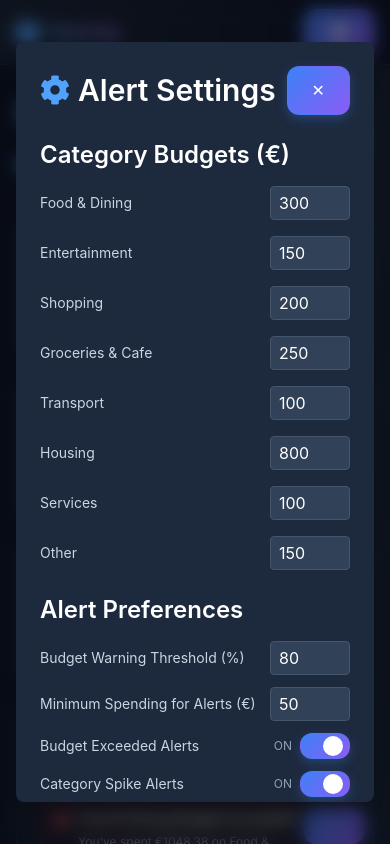
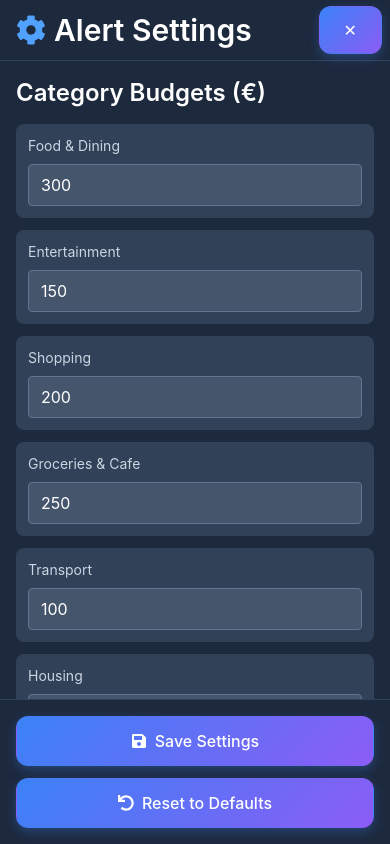
Before and after one commit to vikingnope/code-sprint, a React (Vite) app: page / in a window 390 px wide. Both pictures are taken after a click on the button 317 px from the left and 759 px from the top of the page. Shown: the top 844 px of the page. Built offline with nearby package versions, Linux system fonts and the light colour scheme.

Commit message:
fixed mobile settings

```diff
--- a/index.html
+++ b/index.html
@@ -2,7 +2,7 @@
 <html lang="en">
   <head>
     <meta charset="UTF-8" />
-    <link rel="icon" type="image/svg+xml" href="/spendy.png" />
+    <link rel="icon" type="image/svg+xml" href="/favicon.ico" />
     <meta name="viewport" content="width=device-width, initial-scale=1.0" />
     <title>Spendy</title>
   </head>
--- a/src/components/dashboard/AlertSettings.jsx
+++ b/src/components/dashboard/AlertSettings.jsx
@@ -55,8 +55,120 @@
   }
 
   const modalContent = (
-    <div className="fixed inset-0 bg-black/50 backdrop-blur-sm flex items-center justify-center p-4" style={{ zIndex: 10000 }}>
-      <div className="bg-slate-800 rounded-lg p-6 max-w-2xl w-full max-h-[90vh] overflow-y-auto shadow-2xl relative">
+    <div className="fixed inset-0 bg-black/50 backdrop-blur-sm sm:flex sm:items-center sm:justify-center sm:p-4" style={{ zIndex: 10000 }}>
+      {/* Mobile: Full screen modal */}
+      <div className="sm:hidden fixed inset-0 bg-slate-800 overflow-y-auto">
+        <div className="sticky top-0 bg-slate-800 border-b border-slate-700 px-4 py-3 flex items-center justify-between z-10">
+          <h2 className="text-lg font-bold text-white flex items-center gap-2">
+            <FaCog className="text-blue-400" />
+            Alert Settings
+          </h2>
+          <button
+            onClick={onClose}
+            className="text-slate-400 hover:text-white transition-colors text-xl p-2 -m-2"
+          >
+            ✕
+          </button>
+        </div>
+
+        <div className="px-4 py-4 space-y-6 pb-32">
+          {/* Budget Thresholds */}
+          <div>
+            <h3 className="text-base font-semibold text-white mb-4">Category Budgets (€)</h3>
+            <div className="space-y-3">
+              {Object.entries(localBudgetThresholds).map(([category, amount]) => (
+                <div key={category} className="bg-slate-700 rounded-lg p-3">
+                  <label className="text-slate-300 text-sm block mb-2">{category}</label>
+                  <input
+                    type="number"
+                    value={amount || 0}
+                    onChange={(e) => handleBudgetChange(category, e.target.value)}
+                    className="w-full px-3 py-2 bg-slate-600 text-white rounded border border-slate-500 focus:border-blue-400 focus:outline-none"
+                  />
+                </div>
+              ))}
+            </div>
+          </div>
+
+          {/* Alert Settings */}
+          <div>
+            <h3 className="text-base font-semibold text-white mb-4">Alert Preferences</h3>
+            <div className="space-y-3">
+              <div className="bg-slate-700 rounded-lg p-3">
+                <label className="text-slate-300 text-sm block mb-2">Budget Warning Threshold (%)</label>
+                <input
+                  type="number"
+                  min="50"
+                  max="100"
+                  value={localAlertSettings.budgetWarningThreshold || 80}
+                  onChange={(e) => handleSettingChange('budgetWarningThreshold', Number(e.target.value))}
+                  className="w-full px-3 py-2 bg-slate-600 text-white rounded border border-slate-500 focus:border-blue-400 focus:outline-none"
+                />
+              </div>
+
+              <div className="bg-slate-700 rounded-lg p-3">
+                <label className="text-slate-300 text-sm block mb-2">Minimum Spending for Alerts (€)</label>
+                <input
+                  type="number"
+                  min="0"
+                  value={localAlertSettings.minimumSpendingForAlerts || 0}
+                  onChange={(e) => handleSettingChange('minimumSpendingForAlerts', Number(e.target.value))}
+                  className="w-full px-3 py-2 bg-slate-600 text-white rounded border border-slate-500 focus:border-blue-400 focus:outline-none"
+                />
+              </div>
+
+              {/* Toggle switches */}
+              {[
+                { key: 'budgetExceededEnabled', label: 'Budget Exceeded Alerts' },
+                { key: 'categorySpikesEnabled', label: 'Category Spike Alerts' },
+                { key: 'unusualSpendingEnabled', label: 'Unusual Spending Alerts' },
+                { key: 'savingsOpportunitiesEnabled', label: 'Savings Opportunity Alerts' },
+                { key: 'incomeChangesEnabled', label: 'Income Change Alerts' }
+              ].map(({ key, label }) => {
+                const isEnabled = localAlertSettings[key] ?? true
+                return (
+                  <div key={key} className="bg-slate-700 rounded-lg p-3">
+                    <div className="flex items-center justify-between">
+                      <label className="text-slate-300 text-sm flex-1 pr-3">{label}</label>
+                      <button
+                        onClick={() => handleSettingChange(key, !isEnabled)}
+                        className={`relative w-12 h-6 rounded-full transition-all duration-200 ${
+                          isEnabled ? 'bg-blue-500' : 'bg-slate-600'
+                        }`}
+                      >
+                        <div className={`absolute top-0.5 left-0.5 w-5 h-5 rounded-full bg-white transition-transform duration-200 ${
+                          isEnabled ? 'translate-x-5' : 'translate-x-0'
+                        }`} />
+                      </button>
+                    </div>
+                  </div>
+                )
+              })}
+            </div>
+          </div>
+        </div>
+
+        {/* Sticky bottom buttons */}
+        <div className="fixed bottom-0 left-0 right-0 bg-slate-800 border-t border-slate-700 p-4 space-y-3">
+          <button
+            onClick={saveSettings}
+            className="w-full bg-blue-600 hover:bg-blue-700 text-white px-4 py-3 rounded-lg transition-colors flex items-center justify-center gap-2 font-medium"
+          >
+            <FaSave />
+            Save Settings
+          </button>
+          <button
+            onClick={handleResetToDefaults}
+            className="w-full bg-slate-700 hover:bg-slate-600 text-white px-4 py-3 rounded-lg transition-colors flex items-center justify-center gap-2"
+          >
+            <FaUndo />
+            Reset to Defaults
+          </button>
+        </div>
+      </div>
+
+      {/* Desktop: Centered modal */}
+      <div className="hidden sm:block bg-slate-800 rounded-lg p-6 max-w-2xl w-full max-h-[90vh] overflow-y-auto shadow-2xl relative">
         <div className="flex items-center justify-between mb-6">
           <h2 className="text-2xl font-bold text-white flex items-center gap-2">
             <FaCog className="text-blue-400" />
@@ -64,7 +176,7 @@
           </h2>
           <button
             onClick={onClose}
-            className="text-slate-400 hover:text-white transition-colors text-xl"
+            className="text-slate-400 hover:text-white transition-colors text-xl p-1"
           >
             ✕
           </button>
@@ -124,7 +236,7 @@
                 { key: 'savingsOpportunitiesEnabled', label: 'Savings Opportunity Alerts' },
                 { key: 'incomeChangesEnabled', label: 'Income Change Alerts' }
               ].map(({ key, label }) => {
-                const isEnabled = localAlertSettings[key] ?? true // Default to true if undefined
+                const isEnabled = localAlertSettings[key] ?? true
                 return (
                   <div key={key} className="flex items-center justify-between">
                     <label className="text-slate-300 text-sm">{label}</label>
```
Also changed, not shown: src/assets/spendy.png (renamed from public/spendy.png), 1 other file (tests, documents, lock files or other folders).
